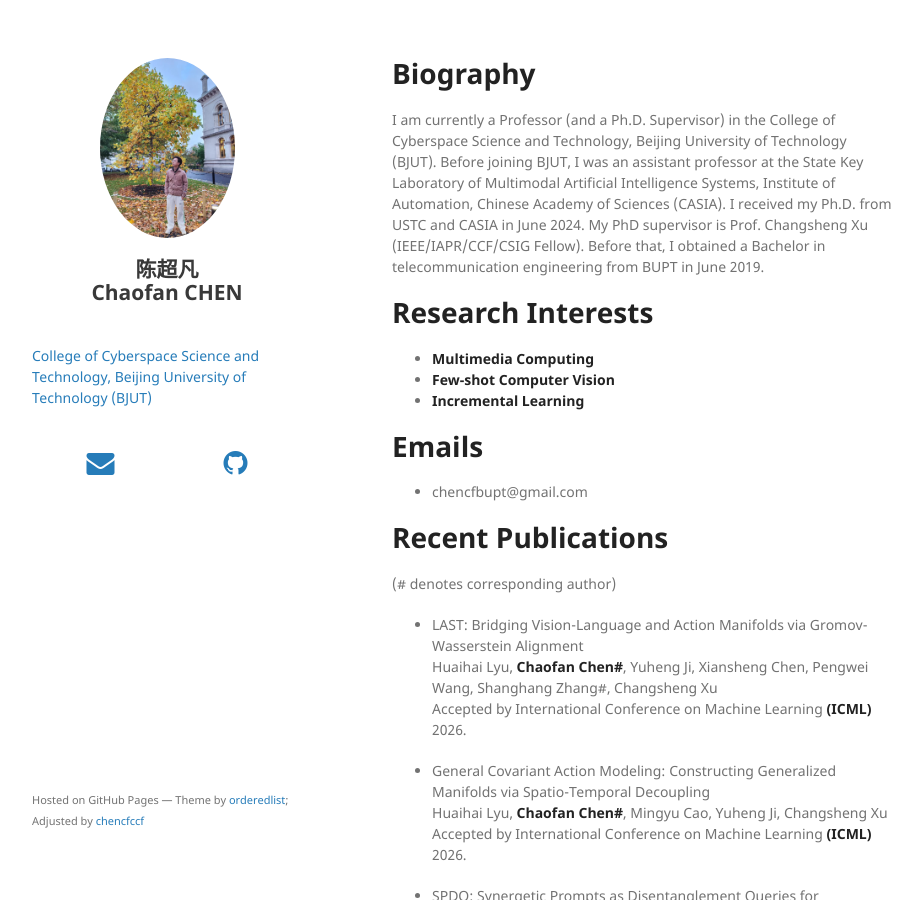
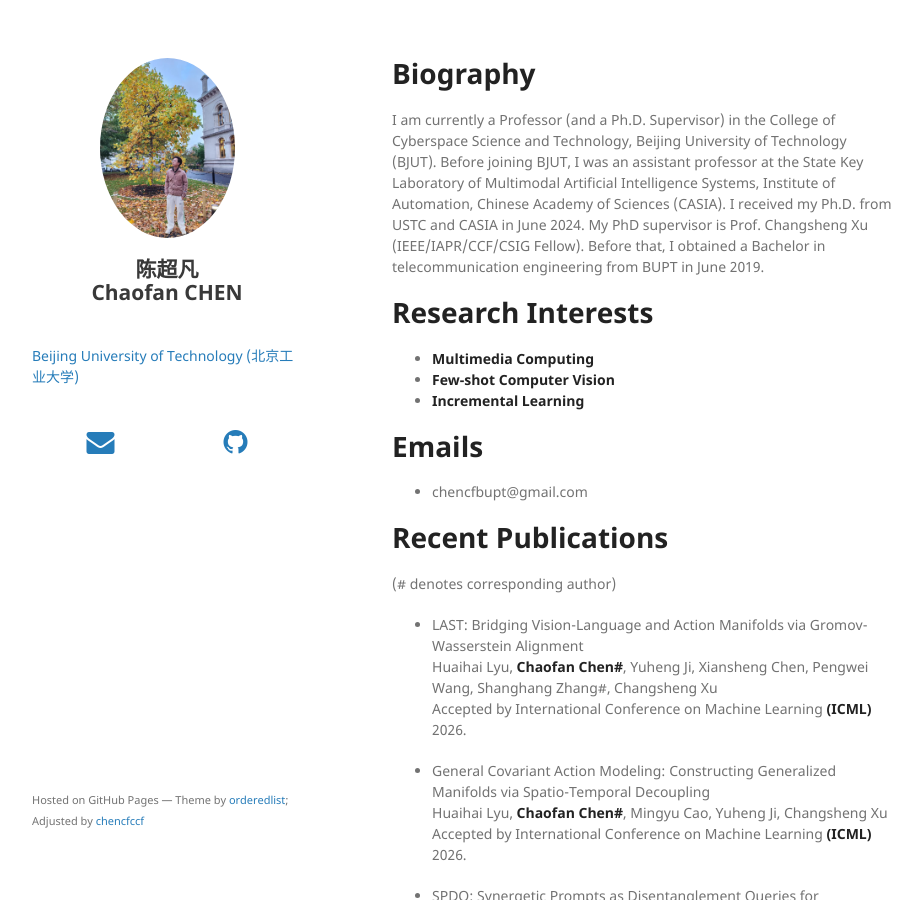
Before and after one commit to chencfccf/chencfccf.github.io, a Jekyll site: the page built from index.md, in a window 1280 px wide and 900 px high. Shown: the whole window, without its empty margins (178-1100 px from the left). Built offline with Jekyll 4.4.1, drawn with Linux system fonts in a browser that asks for light colours; nearby versions of some CDN libraries; our own code applies the rules of GitHub Pages for plain Markdown files.

Commit message:
Update _config.yml

```diff
--- a/_config.yml
+++ b/_config.yml
@@ -6,5 +6,5 @@ theme: jekyll-theme-dinky
 email: chencfbupt@gmail.com
 
 
-aff1: College of Cyberspace Science and Technology, Beijing University of Technology (BJUT)
+aff1: Beijing University of Technology (北京工业大学)
 aff1url: https://cst.bjut.edu.cn/index.htm
```
